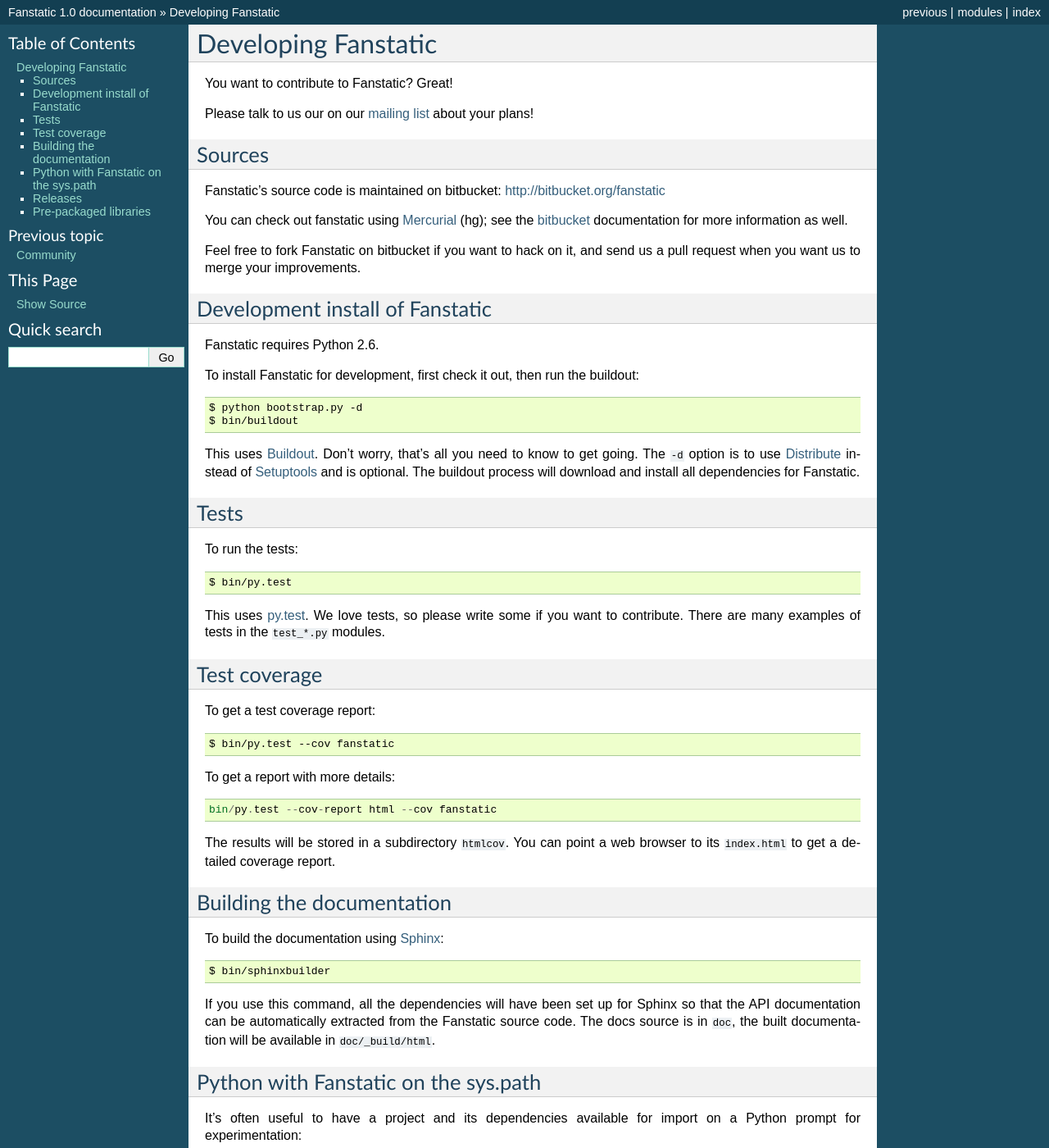
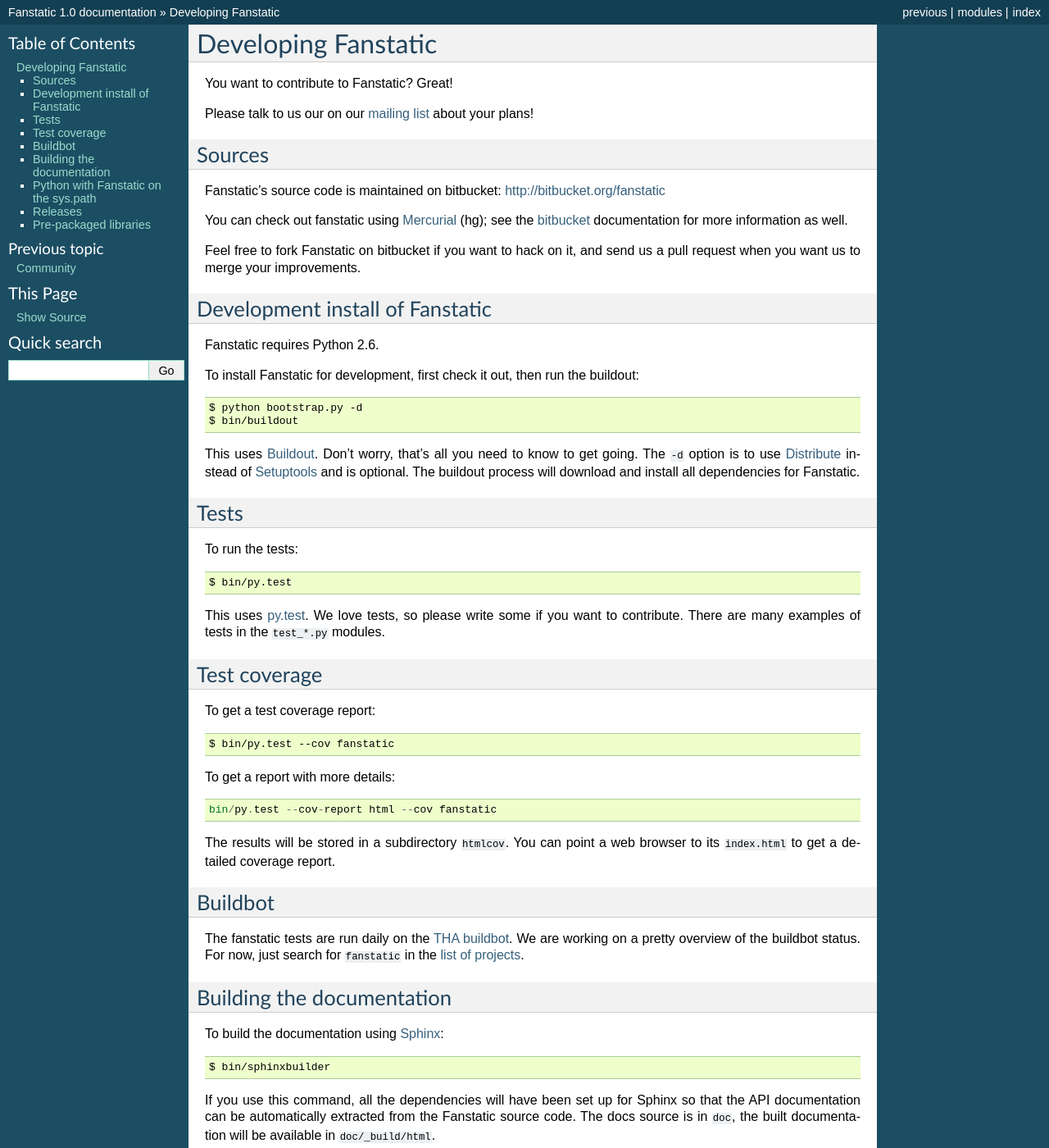
Before and after one commit to zopefoundation/fanstatic, a Sphinx documentation site: the page built from doc/development.rst, in a window 1280 px wide and 1400 px high. Shown: the whole window at 82% size. Built offline with Sphinx 7.4.7, drawn with Linux system fonts in a browser that asks for light colours.

Commit message:
Add buildbot information to docs.

```diff
--- a/doc/development.rst
+++ b/doc/development.rst
@@ -72,6 +72,13 @@
 The results will be stored in a subdirectory ``htmlcov``. You can point
 a web browser to its ``index.html`` to get a detailed coverage report.
 
+Buildbot
+--------
+
+The fanstatic tests are run daily on the `THA buildbot <http://dev.thehealthagency.com/buildbot/>`_.
+We are working on a pretty overview of the buildbot status.
+For now, just search for ``fanstatic`` in the `list of projects <http://dev.thehealthagency.com/buildbot/one_box_per_builder>`_.
+
 Building the documentation
 --------------------------
 
```
